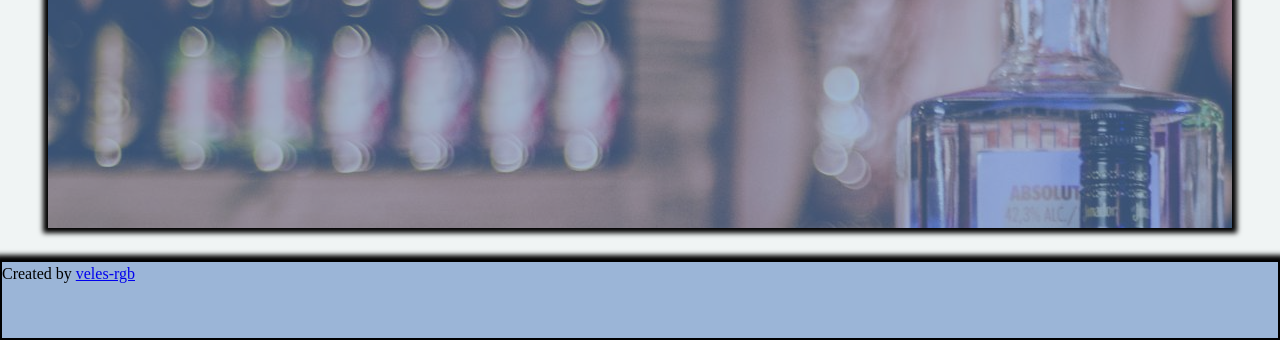
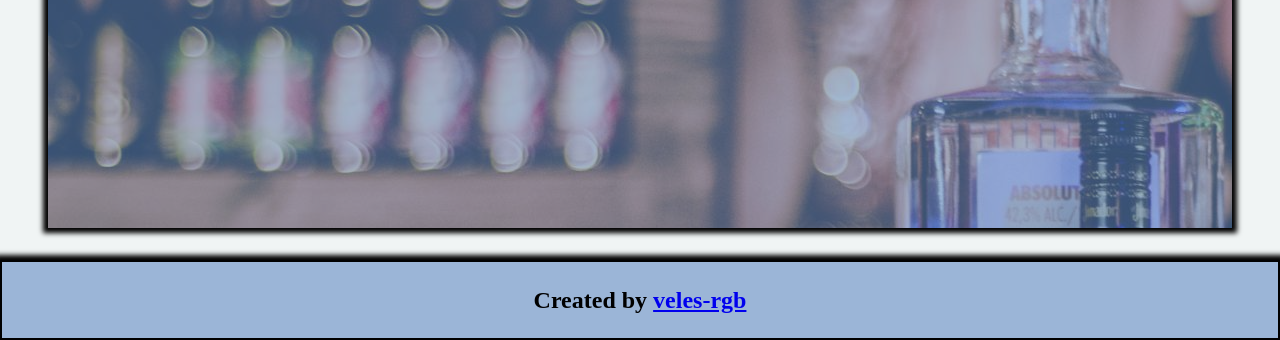
Before and after one commit to veles-rgb/top-restaurant-page, a website built with webpack: page src/template.html in a window 1280 px wide. Shown: the part 556-896 px from the top of the page. Built offline with nearby package versions, Linux system fonts and the light colour scheme.

Commit message:
Adjust width of menu container to be smaller

```diff
--- a/src/styles/styles.css
+++ b/src/styles/styles.css
@@ -95,13 +95,19 @@ nav>button:hover {
 
 footer {
     display: flex;
-    /* justify-content: space-between;
-    align-items: center; */
+    justify-content: center;
+    align-items: center;
     margin-top: auto;
     width: 100%;
     height: 5rem;
     border: 2px solid black;
     box-shadow: 0px 0px 5px 5px black, inset 0 0 0 100vh var(--secondary-color-transparent);
+}
+
+footer p {
+    font-size: 1.5rem;
+    font-family: 'Times New Roman', Times, serif;
+    font-weight: 600;
 }
 
 #content {
@@ -167,7 +173,7 @@ footer {
     align-items: center;
     text-align: center;
     height: 80vh;
-    margin: 2rem 3rem;
+    margin: 2rem 20rem;
     box-shadow: inset 0 0 0 100vh var(--secondary-color-transparent), 0px 0px 5px 5px black;
 }
 
```
